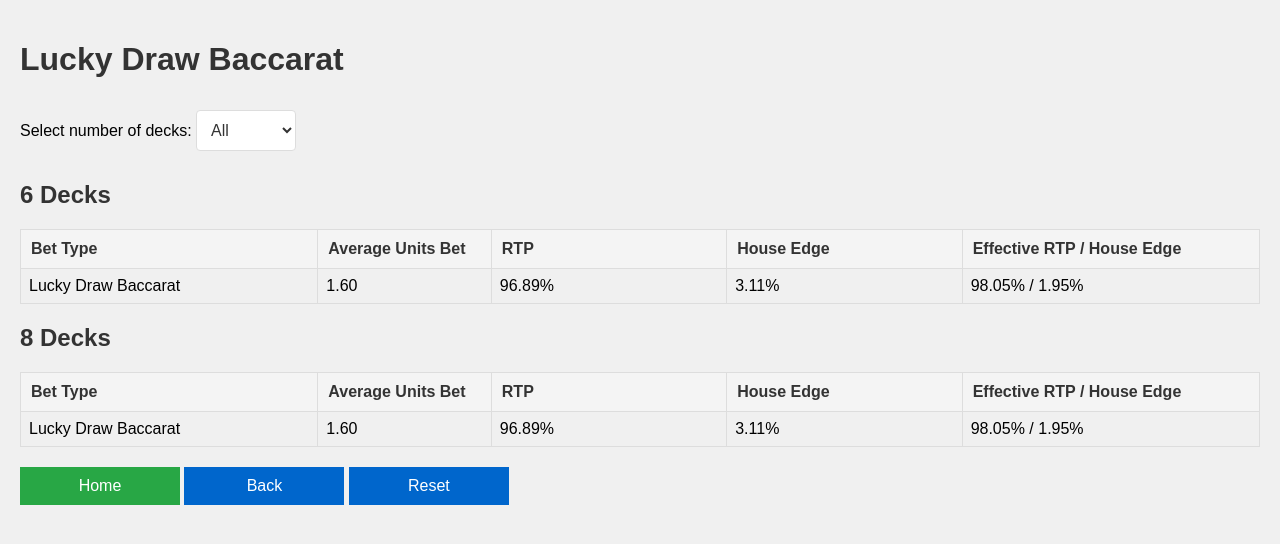
After one commit to NathanJorg/CasinoGameRTPs, a Flask app: page /game/lucky_draw_baccarat in a window 1280 px wide. The commit adds this page. Shown: the top 544 px of the page. Run offline with Flask 3, Linux system fonts and the light colour scheme.

Commit message:
added lucky draw bac

```diff
--- a/app.py
+++ b/app.py
@@ -17,7 +17,8 @@ main_games = [
     {'name': 'Three Card Poker', 'file_path': 'three_card_poker.html'},
     {'name': 'Ultimate Texas Hold\'em', 'file_path': 'ultimate_texas_holdem.html'},
     {'name': 'Wheel of Fortune', 'file_path': 'wheel_of_fortune.html'},
-    {'name': 'Craps', 'file_path': 'craps.html'}
+    {'name': 'Craps', 'file_path': 'craps.html'},
+    {'name': 'Lucky Draw Baccarat', 'file_path': 'lucky_draw_baccarat.html'}
 ]
 
 side_bets = [
@@ -25,7 +26,8 @@ side_bets = [
     {'name': 'Dragon Bonus', 'file_path': 'sb_dragon_bonus.html', 'games': ['baccarat']},
     {'name': 'Tiger Baccarat', 'file_path': 'sb_tiger_baccarat.html', 'games': ['baccarat']},
     {'name': 'Perfect Pairs - Spanish', 'file_path': 'sb_perfect_pairs_spanish.html', 'games': ['spanish_blackjack']},
-    {'name': 'Lucky Lucky', 'file_path': 'sb_lucky_lucky.html', 'games': ['blackjack', 'blackjack_challenge', 'soft_17_blackjack']}
+    {'name': 'Lucky Lucky', 'file_path': 'sb_lucky_lucky.html', 'games': ['blackjack', 'blackjack_challenge', 'soft_17_blackjack']},
+    {'name': 'Table Jackpot System', 'file_path': 'sb_table_jackpot.html', 'games': ['mississippi_stud', 'caribbean_stud', 'texas_holdem_bonus','ultimate_texas_holdem','three_card_poker']}
 ]
 
 @app.route('/')
--- a/static/scripts/scripts.js
+++ b/static/scripts/scripts.js
@@ -101,6 +101,7 @@ document.addEventListener('DOMContentLoaded', () => {
             const sideBetFiles = document.body.getAttribute('data-side-bets').split(',');
             const mainGameFilters = document.querySelectorAll('.menu-filter'); // Get all filters from the main game
 
+            console.log(mainGameFilters)
             sideBetsTbody.innerHTML = '';
 
             for (const file of sideBetFiles) {
@@ -115,6 +116,10 @@ document.addEventListener('DOMContentLoaded', () => {
                 const columnsCount = sideBetsTableColumns ? sideBetsTableColumns.querySelector('thead tr').cells.length : 0;
 
                 const sideBetsTables = doc.querySelectorAll('.menu-filter');
+                const tablesToParse = sideBetsTable.length > 0 ? sideBetsTables : [doc];
+
+                //console.log(tablesToParse)
+
                 sideBetsTables.forEach(table => {
                     const deckValue = table.getAttribute('data-filter');
 
@@ -146,7 +151,7 @@ document.addEventListener('DOMContentLoaded', () => {
                                 cell.classList.add(`column-${index + 1}`);
                             });
 
-                            console.log(clonedRow)
+                            //console.log(clonedRow)
 
                             sideBetsTbody.appendChild(clonedRow);
                         });
--- /dev/null
+++ b/templates/main_games/lucky_draw_baccarat.html
@@ -0,0 +1,73 @@
+<!DOCTYPE html>
+<html lang="en">
+<head>
+    <meta charset="UTF-8">
+    <meta name="viewport" content="width=device-width, initial-scale=1.0">
+    <title>Lucky Draw Baccarat</title>
+    <link rel="stylesheet" href="{{ url_for('static', filename='css/styles.css') }}">
+</head>
+<body data-game="Lucky Draw Baccarat" onload="loadNavigationButtons()">
+    <header>
+        <h1>Lucky Draw Baccarat</h1>
+    </header>
+    <section>
+        <label for="menu-select">Select number of decks: </label>
+        <select id="menu-select">
+            <option value="all">All</option>
+            <option value="6">6 Decks</option>
+            <option value="8">8 Decks</option>
+        </select>
+    </section>
+    <section id="tables">
+        <div class="menu-filter" data-filter="6">
+            <h2>6 Decks</h2>
+            <table class="mainGame">
+                <thead>
+                    <tr>
+                        <th data-sort="betType">Bet Type</th>
+                        <th data-sort="aveUnitsBet">Average Units Bet</th>
+                        <th data-sort="rtp">RTP</th>
+                        <th data-sort="houseEdge">House Edge</th>
+                        <th data-sort="effectiveHouseEdge">Effective RTP / House Edge</th>
+                    </tr>
+                </thead>
+                <tbody>
+                    <tr>
+                        <td>Lucky Draw Baccarat</td>
+                        <td>1.60</td>
+                        <td>96.89%</td>
+                        <td>3.11%</td>
+                        <td>98.05% / 1.95%</td>
+                    </tr>
+                </tbody>
+            </table>
+        </div>
+        <div class="menu-filter" data-filter="8">
+            <h2>8 Decks</h2>
+            <table class="mainGame">
+                <thead>
+                    <tr>
+                        <th data-sort="betType">Bet Type</th>
+                        <th data-sort="aveUnitsBet">Average Units Bet</th>
+                        <th data-sort="rtp">RTP</th>
+                        <th data-sort="houseEdge">House Edge</th>
+                        <th data-sort="effectiveHouseEdge">Effective RTP / House Edge</th>
+                    </tr>
+                </thead>
+                <tbody>
+                    <tr>
+                        <td>Lucky Draw Baccarat</td>
+                        <td>1.60</td>
+                        <td>96.89%</td>
+                        <td>3.11%</td>
+                        <td>98.05% / 1.95%</td>
+                    </tr>
+                </tbody>
+            </table>
+        </div>
+    </section>
+    <div id="buttons-container"></div>
+    <script src="{{ url_for('static', filename='scripts/loadNavigationButtons.js') }}"></script>
+    <script src="{{ url_for('static', filename='scripts/scripts.js') }}"></script>
+</body>
+</html>
```
Also changed, not shown: templates/index.html (+0 -10 lines), templates/main_games/three_card_poker.html (+21 -1 lines), templates/side_bets/sb_table_jackpot.html (added, +38 -0 lines).
